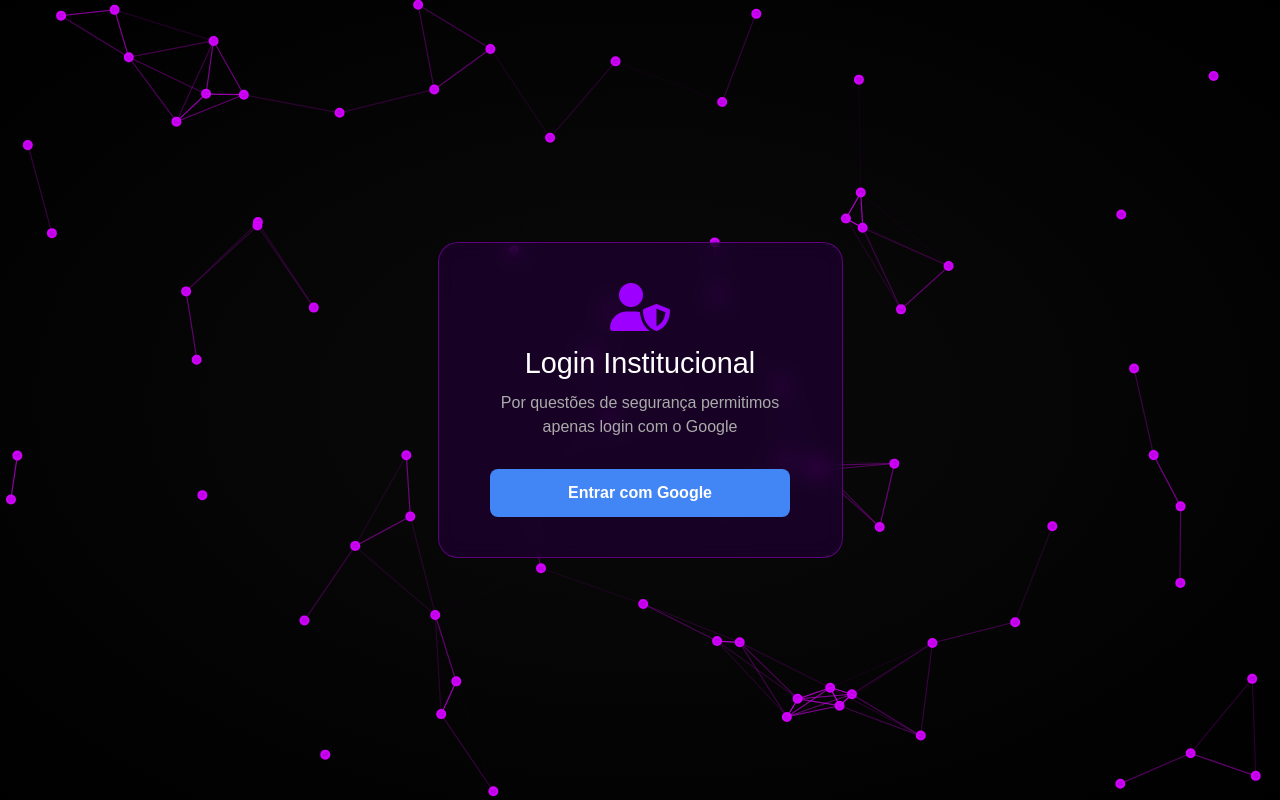
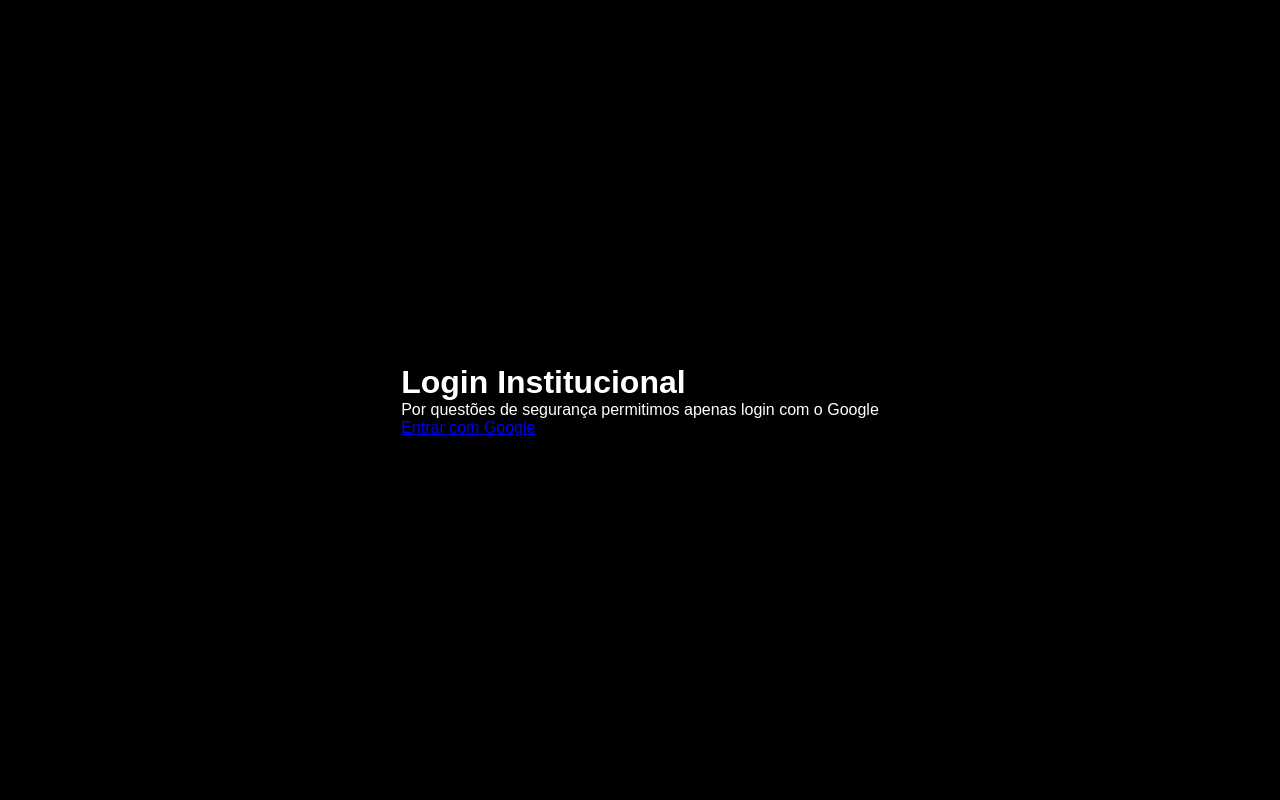
Before and after one commit to PeronnySegundo/flask_forum, a Flask app: page /login in a window 1280 px wide. Run offline with Flask 3, Linux system fonts and the light colour scheme.

Commit message:
alterações na estrutura

```diff
--- a/app.py
+++ b/main.py
@@ -1,4 +1,4 @@
-from flask import Flask
+from flask import *
 
 app = Flask(__name__)
 
--- a/static/particles-config.js
+++ /dev/null
@@ -1,20 +0,0 @@
-particlesJS('particles-js', {
-    "particles": {
-        "number": { "value": 60, "density": { "enable": true, "value_area": 800 } },
-        "color": { "value": "#d400ff" },
-        "shape": { "type": "circle", "stroke": { "width": 2, "color": "#d400ff" } },
-        "opacity": { "value": 0.9, "random": false },
-        "size": { "value": 4, "random": false },
-        "line_linked": {
-            "enable": true,
-            "distance": 120,
-            "color": "#e100ff",
-            "opacity": 1,
-            "width": 1.2
-        },
-        "move": { "enable": true, "speed": 1.5, "out_mode": "bounce" }
-    },
-    "interactivity": {
-        "events": { "onhover": { "enable": true, "mode": "grab" } }
-    }
-});
--- a/static/style.css
+++ b/static/style.css
@@ -14,17 +14,6 @@ body {
     justify-content: center;
     align-items: center;
     overflow-x: hidden;
-}
-
-/* ===== PARTÍCULAS ===== */
-#particles-js {
-    position: fixed;
-    width: 100%;
-    height: 100%;
-    top: 0;
-    left: 0;
-    z-index: 0;
-    background: radial-gradient(ellipse at center, #0a0a0a 0%, #000000 100%);
 }
 
 /* ===== CONTAINER PRINCIPAL ===== */
@@ -45,7 +34,7 @@ body {
     align-items: center;
 }
 
-/* ===== ELEMENTOS DO CONTAINER ===== */
+/*elementos do container*/
 .content-container h1 {
     font-size: 2.5rem;
     margin-bottom: 20px;
@@ -56,27 +45,6 @@ body {
     text-align: center;
 }
 
-.btn-neon-access {
-    display: block;
-    background: rgba(157, 0, 255, 0.2);
-    border: 2px solid #9d00ff;
-    color: white;
-    border-radius: 50px;
-    padding: 12px 30px;
-    font-weight: bold;
-    transition: all 0.3s;
-    margin: 20px auto 0;
-    text-align: center;
-    width: fit-content;
-}
-
-.btn-neon-access:hover {
-    background: rgba(157, 0, 255, 0.4);
-    box-shadow: 0 0 20px rgba(157, 0, 255, 0.6);
-    transform: translateY(-2px);
-}
-
-/* ===== BORDA LUMINOSA ===== **/
 .content-container::before {
     content: "";
     position: absolute;
@@ -91,69 +59,22 @@ body {
     z-index: -1;
 }
 
-/* ===== ESTILOS DO LOGIN ===== */
-.login-container {
-    background: rgba(30, 0, 50, 0.7);
-    backdrop-filter: blur(10px);
-    border-radius: 20px;
-    border: 1px solid rgba(195, 0, 255, 0.4);
-    padding: 40px;
-    width: 90%;
-    max-width: 450px;
-    margin: 0 auto;
+.button {
+    display: block;
+    background: rgba(157, 0, 255, 0.2);
+    border: 2px solid #9d00ff;
+    color: white;
+    border-radius: 50px;
+    padding: 12px 30px;
+    font-weight: bold;
+    transition: all 0.3s;
+    margin: 20px auto 0;
     text-align: center;
+    width: fit-content;
 }
 
-.login-header {
-    margin-bottom: 30px;
+.button:hover {
+    background: rgba(157, 0, 255, 0.4);
+    box-shadow: 0 0 20px rgba(157, 0, 255, 0.6);
+    transform: translateY(-2px);
 }
-
-.login-header i {
-    font-size: 3rem;
-    color: #9d00ff;
-    margin-bottom: 15px;
-}
-
-.login-header h1 {
-    font-size: 1.8rem;
-    color: white;
-    margin-bottom: 10px;
-}
-
-.login-header p {
-    color: #aaa;
-}
-
-/* Botão do Google */
-.google-login-btn {
-    display: flex;
-    align-items: center;
-    justify-content: center;
-    background: #4285F4;
-    color: white;
-    padding: 12px 20px;
-    border-radius: 8px;
-    text-decoration: none;
-    font-weight: bold;
-    transition: all 0.3s;
-    margin: 0 auto;
-    width: 100%;
-    max-width: 300px;
-}
-
-.google-login-btn:hover {
-    background: #3367D6;
-    transform: translateY(-2px);
-    box-shadow: 0 5px 15px rgba(66, 133, 244, 0.4);
-}
-
-.google-login-btn img {
-    width: 20px;
-    margin-right: 10px;
-}
-
-.login-footer {
-    margin-top: 30px;
-    color: #666;
-    font-size: 0.9rem;
-}
--- a/templates/base.html
+++ b/templates/base.html
@@ -4,25 +4,12 @@
     <meta charset="UTF-8">
     <meta name="viewport" content="width=device-width, initial-scale=1.0">
     <title>{{ title }} | Fórum Tech</title>
-    <!-- Bootstrap CSS -->
-    <link href="https://cdn.jsdelivr.net/npm/bootstrap@5.3.0/dist/css/bootstrap.min.css" rel="stylesheet">
-    <!-- Font Awesome -->
-    <link rel="stylesheet" href="https://cdnjs.cloudflare.com/ajax/libs/font-awesome/6.4.0/css/all.min.css">
-    <!-- CSS Personalizado -->
     <link rel="stylesheet" href="{{ url_for('static', filename='style.css') }}">
 </head>
 <body>
-    <!-- PARTÍCULAS (FUNDO) -->
-    <div id="particles-js"></div>
-
     <!-- CONTEÚDO (SOBREPOSTO) -->
     <div class="content">
         {% block content %}{% endblock %}
     </div>
-
-    <!-- Scripts -->
-    <script src="https://cdn.jsdelivr.net/particles.js/2.0.0/particles.min.js"></script>
-    <script src="{{ url_for('static', filename='particles-config.js') }}"></script>
-    <script src="https://cdn.jsdelivr.net/npm/bootstrap@5.3.0/dist/js/bootstrap.bundle.min.js"></script>
 </body>
 </html>
--- a/view.py
+++ b/view.py
@@ -1,6 +1,8 @@
-from app import app
-from flask import render_template
-from markupsafe import escape
+from flask import *
+from main import app
+from model import *
+
+app = Flask(__name__)
 
 @app.route("/")
 def homepage():
@@ -8,4 +10,23 @@ def homepage():
 
 @app.route("/login")
 def loginpage():
-    return render_template("login.html")
+    return render_template("login.html", title="Login")
+
+@app.route("/pagetest")
+def pagetest():
+    return render_template("pagetest.html", title="Test")
+
+
+@app.route('/logado', methods=['GET'])
+def mostar_pag_logado():
+    return render_template('/logado.html')
+
+@app.route("/logado_funcao")
+def logado_funcao():
+    senha = request.form.get("senha")
+    print(senha)
+    if(validar_senha(str(senha))):
+        print('a')
+        return render_template("/logado.html")
+    else:
+        return render_template("/home.html")
```
Also changed, not shown: model.py (added, +17 -0 lines), static/particles.js (deleted, +0 -64 lines), templates/logado.html (added, +8 -0 lines), templates/pagetest.html (added, +12 -0 lines).
